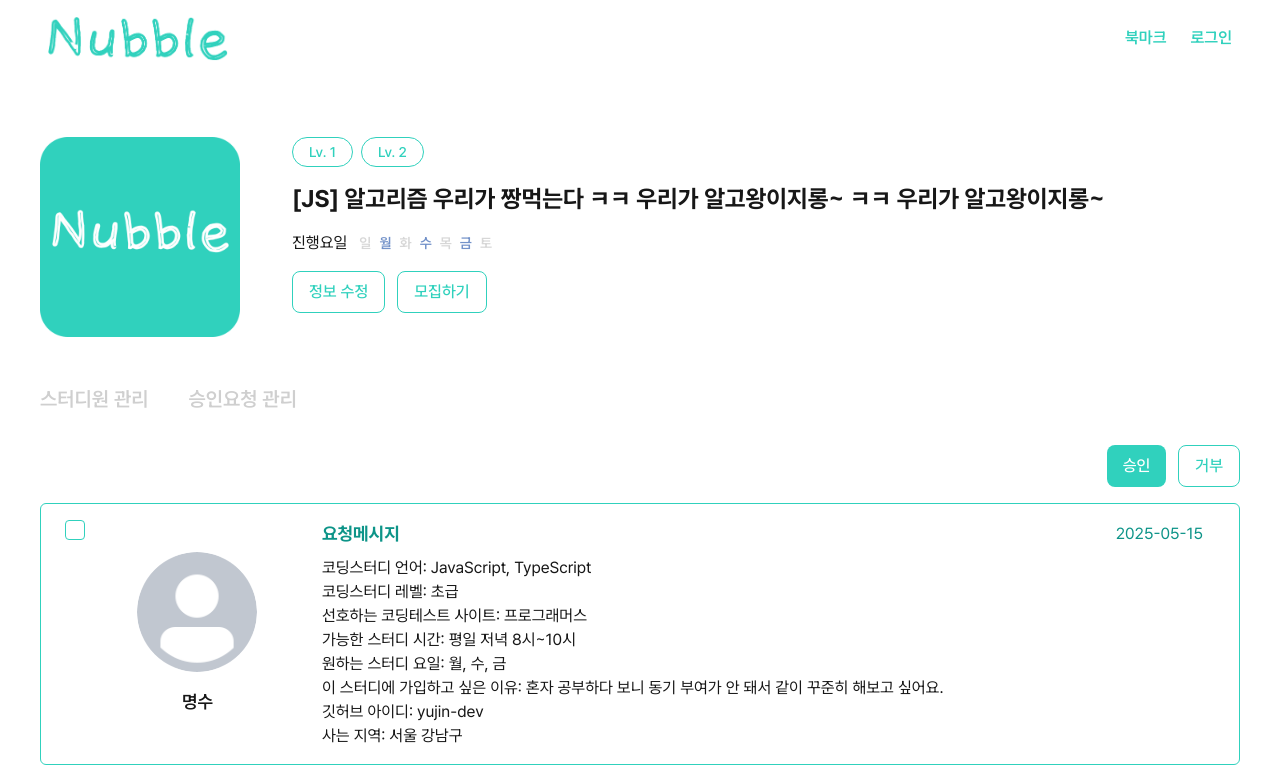
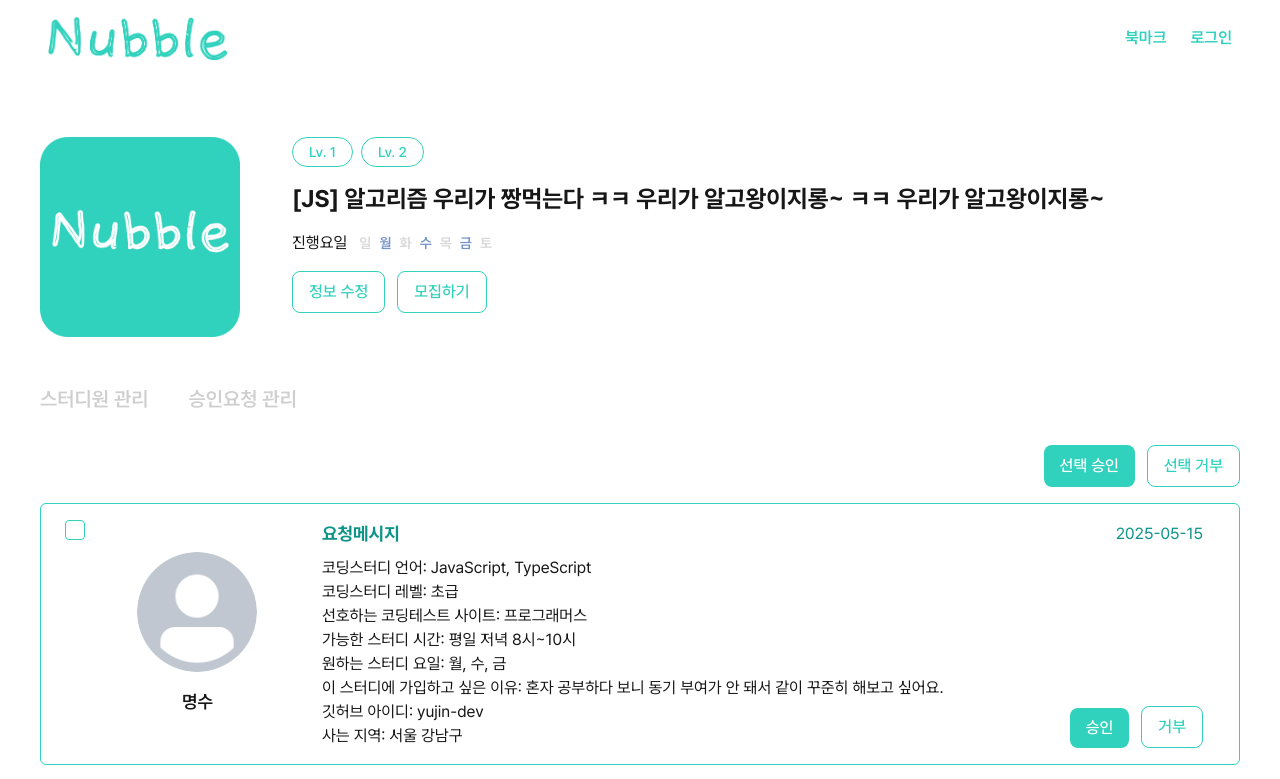
Before and after one commit to Nubblee/NubbleV2-FE, a Next.js app: page /study/1/management/1 in a window 1280 px wide. Shown: the top 779 px of the page. Built offline with nearby package versions, Linux system fonts and the light colour scheme.

Commit message:
fix: approveCard 개별 승인,거부 버튼 추가 (#36)

```diff
--- a/app/(default)/study/[title]/management/_component/ApproveCard.tsx
+++ b/app/(default)/study/[title]/management/_component/ApproveCard.tsx
@@ -1,4 +1,5 @@
 import Card from "@/app/(default)/_component/Card";
+import Button from "@/components/Button";
 import Checkbox, { CheckboxProps } from "@/components/Checkbox";
 import ProfileImage from "@/components/ProfileImage";
 
@@ -8,6 +9,8 @@ interface ApproveCardProps extends CheckboxProps {
   image: string;
   requestedAt: string;
   requestMessage: string;
+  onApproval?: (id: string) => void;
+  onreject?: (id: string) => void;
 }
 
 const ApproveCard = ({
@@ -33,11 +36,19 @@ const ApproveCard = ({
             <span className="text-lg font-bold text-green-dark">
               요청메시지
             </span>
-            <span className="text-green-dark">{requestedAt}</span>
+            <div className="flex flex-col items-center">
+              <span className="text-green-dark">{requestedAt}</span>
+            </div>
           </div>
-          <span className="whitespace-pre-wrap my-auto min-h-[174px]">
-            {requestMessage}
-          </span>
+          <div className="flex justify-between">
+            <span className="whitespace-pre-wrap my-auto min-h-[174px]">
+              {requestMessage}
+            </span>
+            <div className="flex gap-3 items-end">
+              <Button>승인</Button>
+              <Button variant="outlined">거부</Button>
+            </div>
+          </div>
         </div>
       </div>
     </Card>
--- a/app/(default)/study/[title]/management/_component/ApproveList.tsx
+++ b/app/(default)/study/[title]/management/_component/ApproveList.tsx
@@ -55,8 +55,8 @@ const ApproveList = () => {
   return (
     <div className="flex flex-col w-full gap-4">
       <div className="flex justify-end gap-3">
-        <Button>승인</Button>
-        <Button variant="outlined">거부</Button>
+        <Button>선택 승인</Button>
+        <Button variant="outlined">선택 거부</Button>
       </div>
       {approveItems.map((item) => (
         <ApproveCard
```
